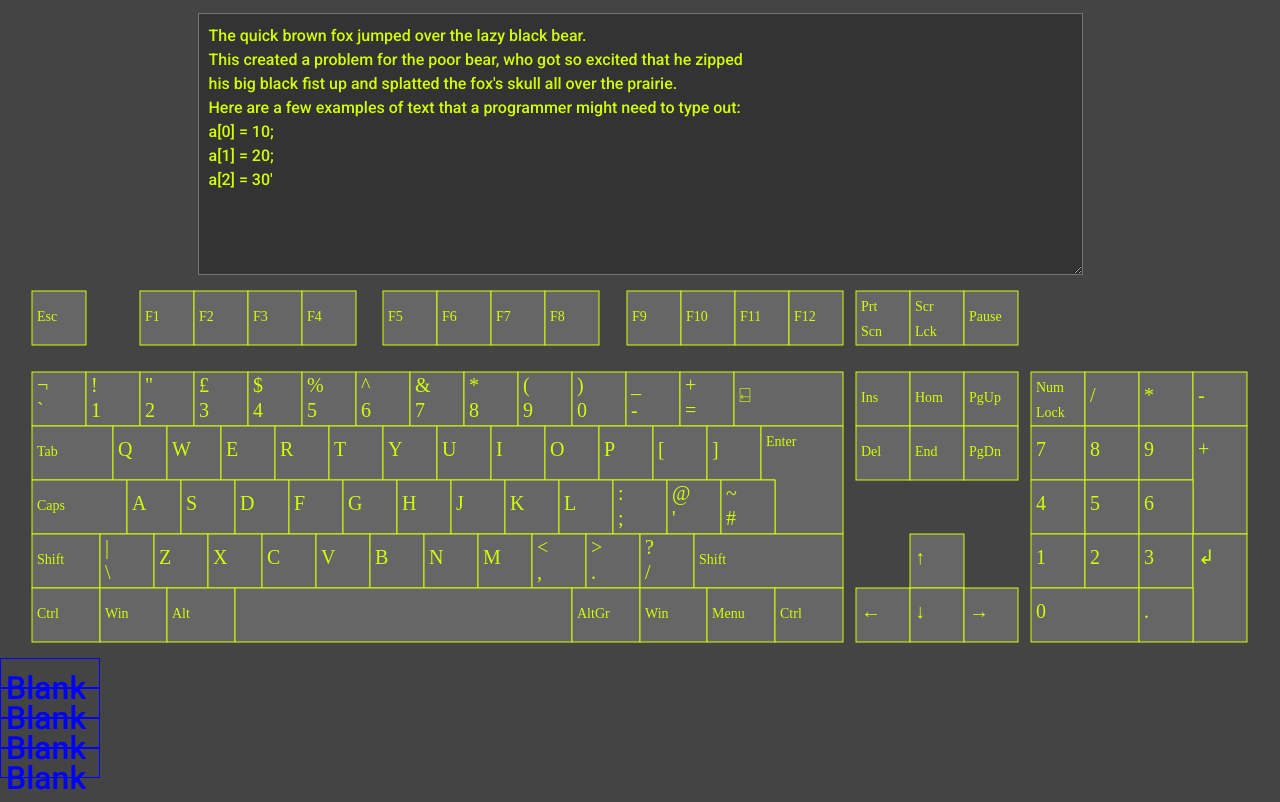
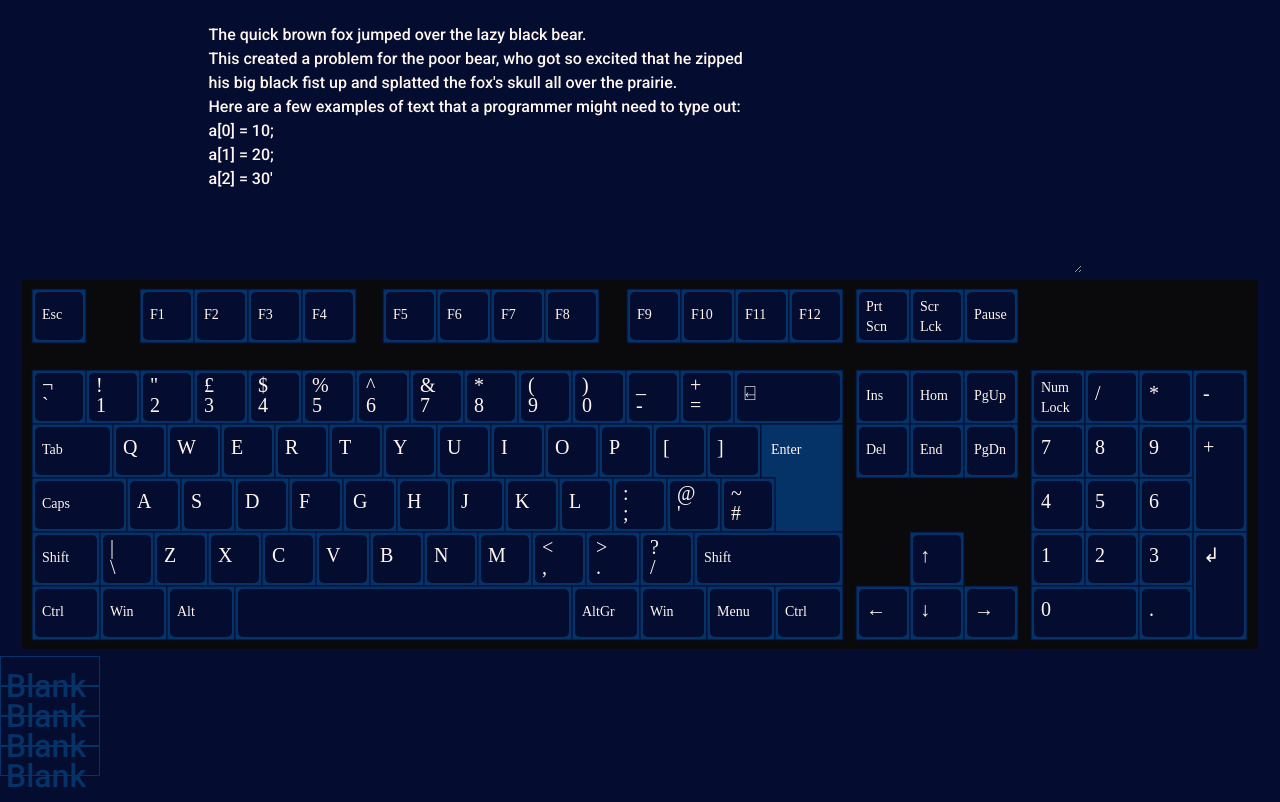
Before and after one commit to johnrearden/techno-typing-poc, a plain HTML site: page index.html in a window 1280 px wide. Shown: the part 119-921 px from the top of the page. Drawn offline with nearby package versions, Linux system fonts and the light colour scheme.

Commit message:
Set colors as CSS variables, read into javascript, and draw key with face and sides in different colors

```diff
--- a/scripts/main.js
+++ b/scripts/main.js
@@ -25,6 +25,17 @@ const SLOW_COLOR = {
     green: 62,
     blue: 57
 }
+
+const fgMainColor = getComputedStyle(document.documentElement)
+    .getPropertyValue('--fg-main');
+const fgLightColor = getComputedStyle(document.documentElement)
+    .getPropertyValue('--fg-light');
+const bgDeepColor = getComputedStyle(document.documentElement)
+    .getPropertyValue('--bg-deep');
+const bgMediumColor = getComputedStyle(document.documentElement)
+    .getPropertyValue('--bg-medium');
+const bgLightColor = getComputedStyle(document.documentElement)
+    .getPropertyValue('--bg-light');
 
 function init() {
     const keyMap = createKeyMap();
@@ -66,7 +77,7 @@ function init() {
 
     const canvas = document.getElementById('canvas');
     const ctx = canvas.getContext('2d');
-    ctx.fillStyle = '#444444';
+    ctx.fillStyle = bgDeepColor;
     ctx.fillRect(0, 0, canvas.width, canvas.height);
     for (let item in key_data) {
         let data = key_data[item];
@@ -90,22 +101,30 @@ function drawKey(data, highlighted) {
     }
     const canvas = document.getElementById('canvas');
     const ctx = canvas.getContext('2d');
-    ctx.strokeStyle = '#cfff04';
-    if (highlighted) {
-        ctx.fillStyle = '#cfff04';
-    } else {
-        ctx.fillStyle = '#666666'
-        // const colorRatio = data.average / MAX_INTERVAL;
-        // const redRange = SLOW_COLOR.red - FAST_COLOR.red;
-        // const red = FAST_COLOR.red + redRange * colorRatio;
-        // const greenRange = SLOW_COLOR.green - FAST_COLOR.green;
-        // const green = FAST_COLOR.green + greenRange * colorRatio;
-        // const blueRange = SLOW_COLOR.blue - FAST_COLOR.blue;
-        // const blue = FAST_COLOR.blue + blueRange * colorRatio;
-        // ctx.fillStyle = `rgb(${red},${green},${blue})`;
-    }
+    ctx.strokeStyle = fgMainColor;
     ctx.font = single_char_label ? '20px Kanit' : '14px Kanit';
     ctx.lineWidth = 1;
+
+    // Draw side of key
+    if (data.key === 'Enter' && data.location === 0) {
+        ctx.beginPath();
+        ctx.moveTo(data.path[0][0], data.path[0][1])
+        for (let point of data.path) {
+            ctx.lineTo(point[0], point[1]);
+        }
+        ctx.closePath();
+        ctx.fillStyle = highlighted ? fgMainColor : bgLightColor;
+        ctx.fill();
+        ctx.strokeStyle = bgMediumColor;
+        ctx.stroke();
+    } else {
+        ctx.fillStyle = highlighted ? fgMainColor : bgLightColor;
+        ctx.fillRect(data.xPos, data.yPos, data.xSize, data.ySize);
+        ctx.strokeStyle = bgMediumColor;
+        ctx.strokeRect(data.xPos, data.yPos, data.xSize, data.ySize);
+    }
+
+    // Draw face of key
     if (data.key === 'Enter' && data.location === 0) {
         ctx.beginPath();
         ctx.moveTo(data.path[0][0], data.path[0][1])
@@ -115,19 +134,31 @@ function drawKey(data, highlighted) {
         ctx.closePath();
         ctx.fill();
         ctx.stroke();
-        ctx.fillStyle = '#cfff04';
-        ctx.fillText(data.mainLabel, data.xPos + 5, data.yPos + 20);
     } else {
-        ctx.fillRect(data.xPos, data.yPos, data.xSize, data.ySize);
-        ctx.strokeRect(data.xPos, data.yPos, data.xSize, data.ySize);
-        ctx.fillStyle = '#cfff04';
-        if (data.upperLabel === '') {
-            ctx.fillText(data.mainLabel, data.xPos + 5, data.yPos + 30);
-        } else {
-            ctx.fillText(data.mainLabel, data.xPos + 5, data.yPos + 45);
-            //ctx.font = '14px Georgia';
-            ctx.fillText(data.upperLabel, data.xPos + 5, data.yPos + 20);
-        }
+        let x = data.xPos + 3;
+        let y = data.yPos + 3;
+        let w = data.xSize - 6;
+        let h = data.ySize - 6;
+        let r = 5;
+        ctx.beginPath();
+        ctx.moveTo(x+r, y);
+        ctx.arcTo(x+w, y, x+w, y+h, r);
+        ctx.arcTo(x+w, y+h, x, y+h, r);
+        ctx.arcTo(x, y+h, x, y, r);
+        ctx.arcTo(x, y, x+w, y, r);
+        ctx.closePath();
+        ctx.fillStyle = bgMediumColor;
+        ctx.fill();
+        ctx.fillStyle = fgMainColor;
+    }
+
+    // Draw text on key
+    ctx.fillStyle = highlighted ? fgMainColor : fgLightColor;
+    if (data.upperLabel === '') {
+        ctx.fillText(data.mainLabel, data.xPos + 10, data.yPos + 30);
+    } else {
+        ctx.fillText(data.mainLabel, data.xPos + 10, data.yPos + 42);
+        ctx.fillText(data.upperLabel, data.xPos + 10, data.yPos + 22);
     }
 }
 
--- a/styles/style.css
+++ b/styles/style.css
@@ -1,9 +1,18 @@
 @import url('https://fonts.googleapis.com/css2?family=Kanit:ital,wght@0,300;0,500;0,700;1,300;1,500&family=Roboto:ital,wght@0,300;0,500;0,900;1,300;1,500;1,700;1,900&display=swap');
+
+:root {
+    /* --fg-main: #ffd646; */
+    --fg-main: #f0eb8f;
+    --fg-light: #fff6f1;
+    --bg-deep: #0a0a0c;
+    --bg-medium: #040d30;
+    --bg-light: #053368;
+}
 
 body {
     font-family: 'Roboto', sans-serif;
-    background-color: #444444;
-    color: #cfff04;
+    background-color: var(--bg-medium);
+    color: var(--fg-light);
     overflow: hidden;
 }
 
@@ -13,8 +22,8 @@ h1, h2, h3, h4, h5, h6 {
 
 .key_event_label {
     display: block;
-    border: 1px solid blue;
-    color: blue;
+    border: 1px solid var(--bg-light);
+    color: var(--bg-light);
     font-size: 2em;
     padding: 5px;
     width: 100px;
@@ -22,12 +31,13 @@ h1, h2, h3, h4, h5, h6 {
 }
 
 canvas {
-    background-color: #fafafa;
+    background-color: var(--bg-deep);
 
 }
 
 textarea {
-    color: #cfff04;
-    background-color: #333333;
+    color: var(--fg-light);
+    background-color: var(--bg-medium);
     padding: 10px;
+    border: none;
 }
```
Also changed, not shown: 1 other file.
